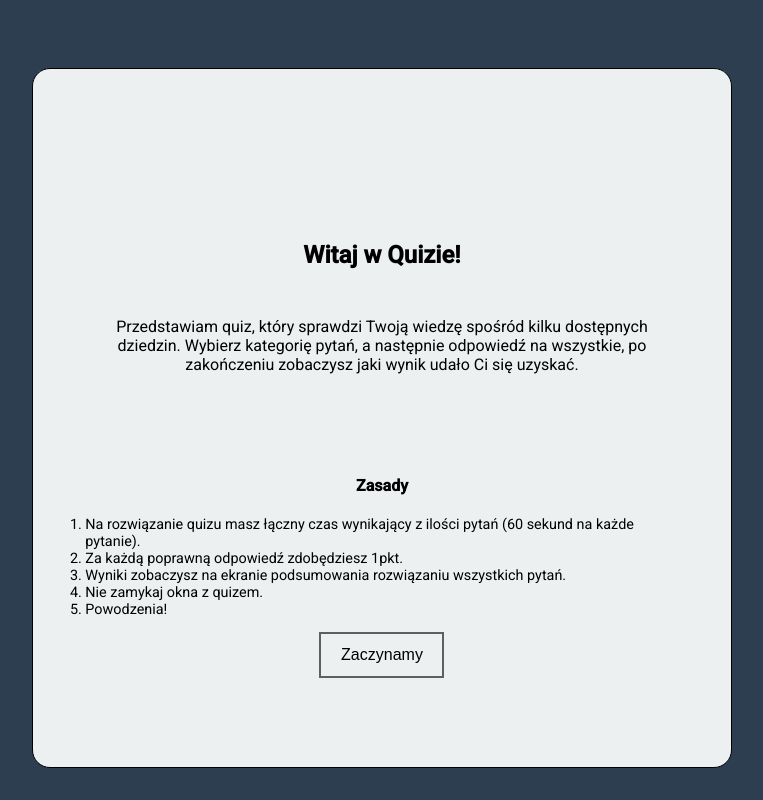
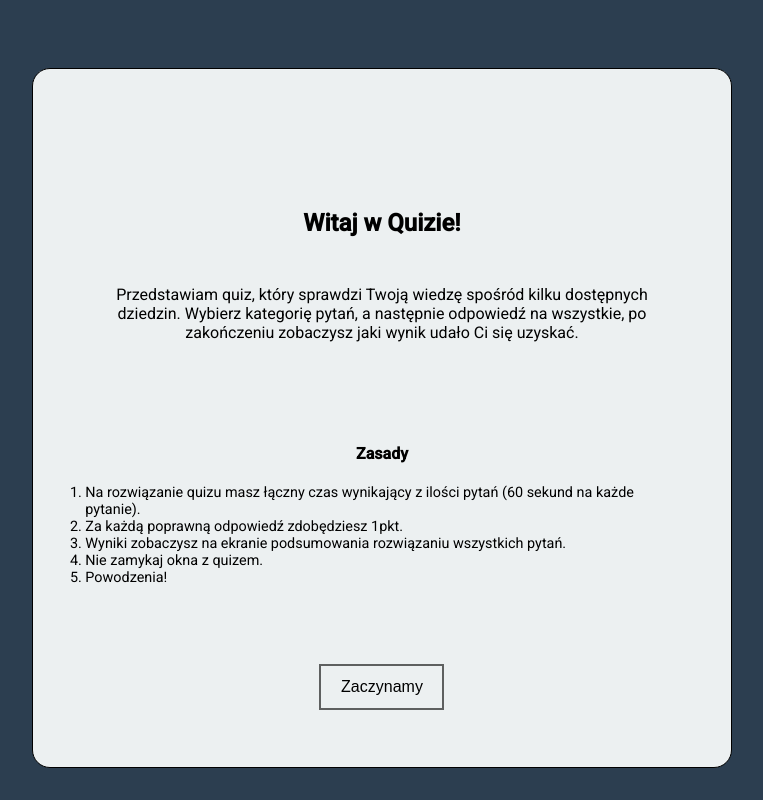
Before and after one commit to kkolcz/angular-quiz-app, an Angular app: page / in a window 1280 px wide. Shown: the whole page, without its empty margins (258-1021 px from the left). Built offline with nearby package versions, Linux system fonts and the light colour scheme.

Commit message:
add margin to button in welcome

```diff
--- a/src/app/welcome/welcome.component.scss
+++ b/src/app/welcome/welcome.component.scss
@@ -26,3 +26,7 @@
 .rulesList li {
   margin: rem 0;
 }
+
+.buttons {
+  margin-top: 4rem;
+}
```
